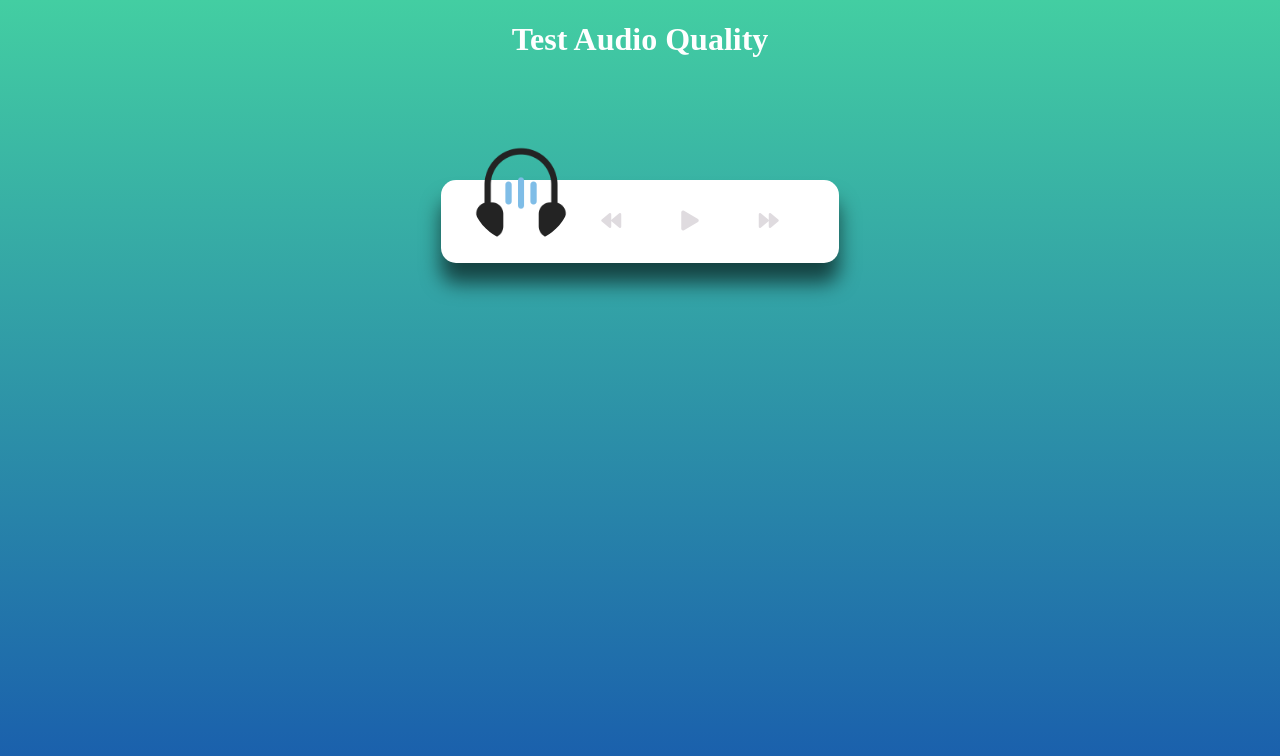
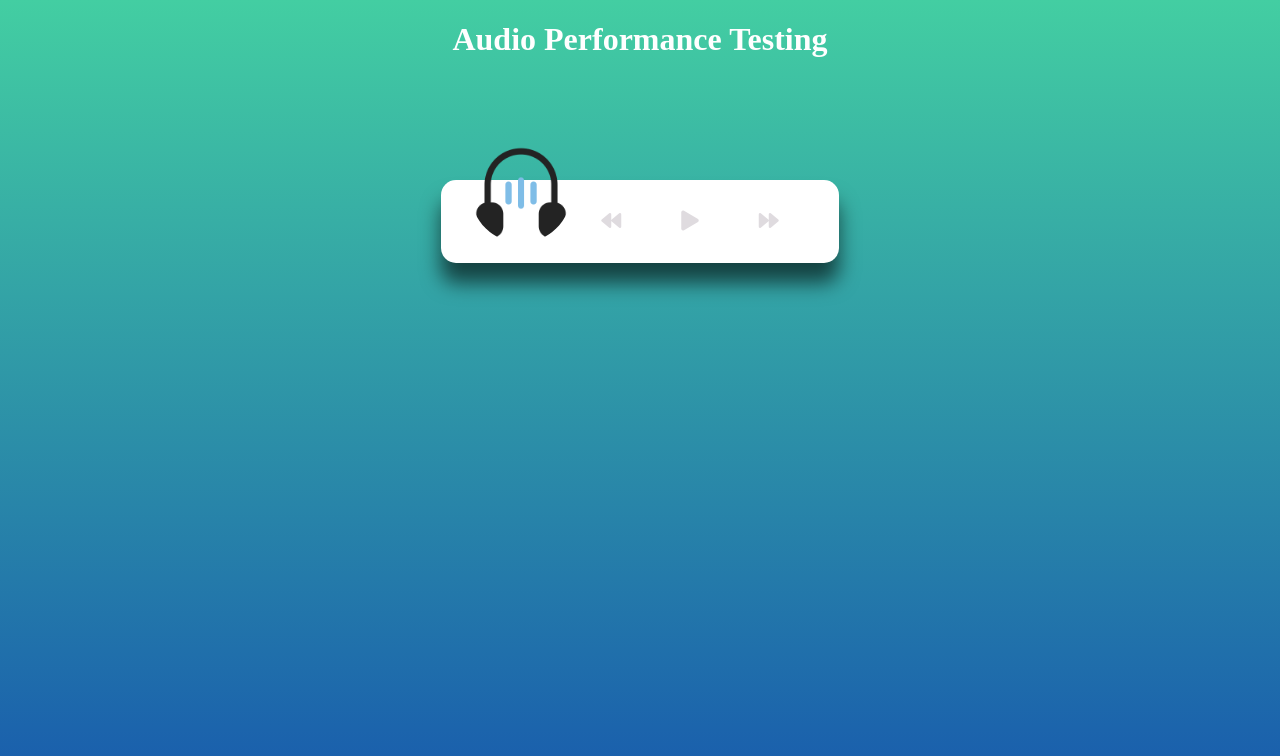
Before and after one commit to Eric17z/AudioQuality, a plain HTML site: page index.html in a window 1280 px wide. Drawn offline with Linux system fonts and the light colour scheme.

Commit message:
Update index.html

```diff
--- a/index.html
+++ b/index.html
@@ -8,7 +8,7 @@
     <link rel="stylesheet" href="style.css">
 </head>
 <body>
-    <h1 style="color:white">Test Audio Quality</h1>
+    <h1 style="color:white">Audio Performance Testing</h1>
     <div class="music-container" id="music-container">
         <div class="music-info">
             <h4 class="title" id="title">`Music</h4>
```
